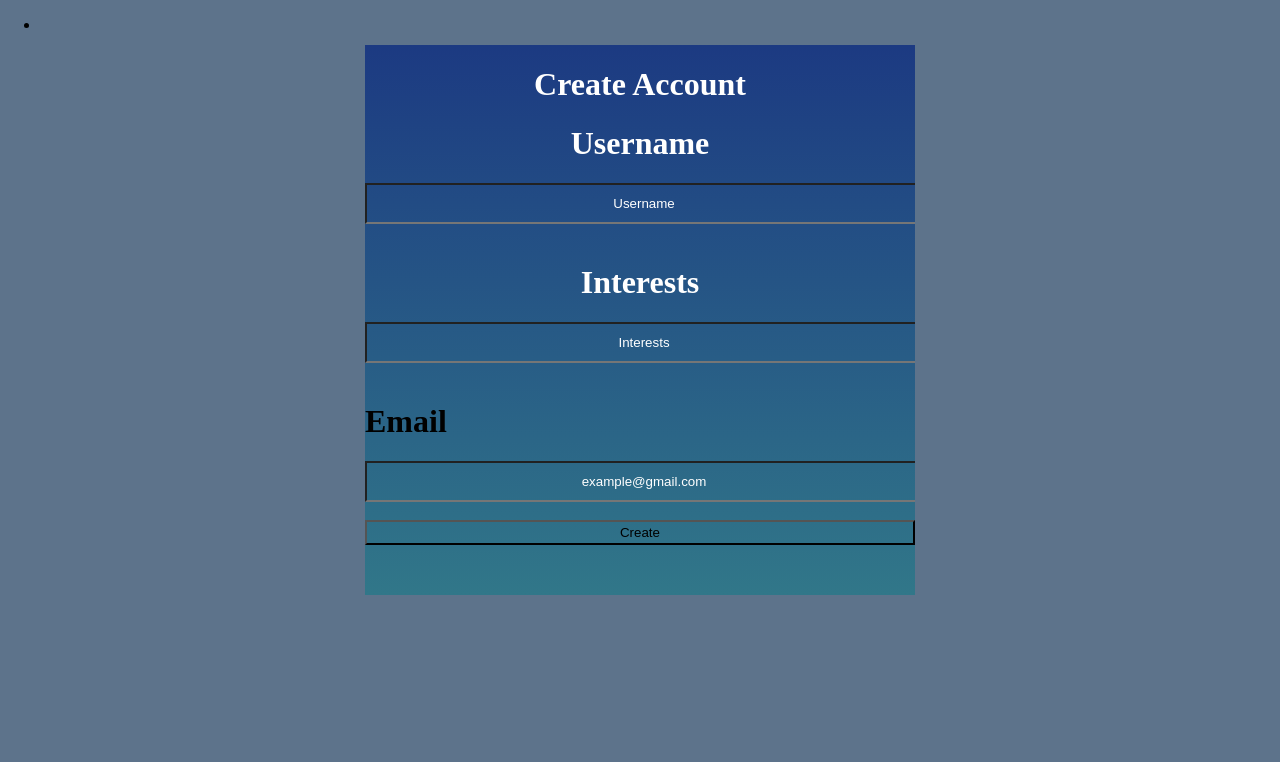
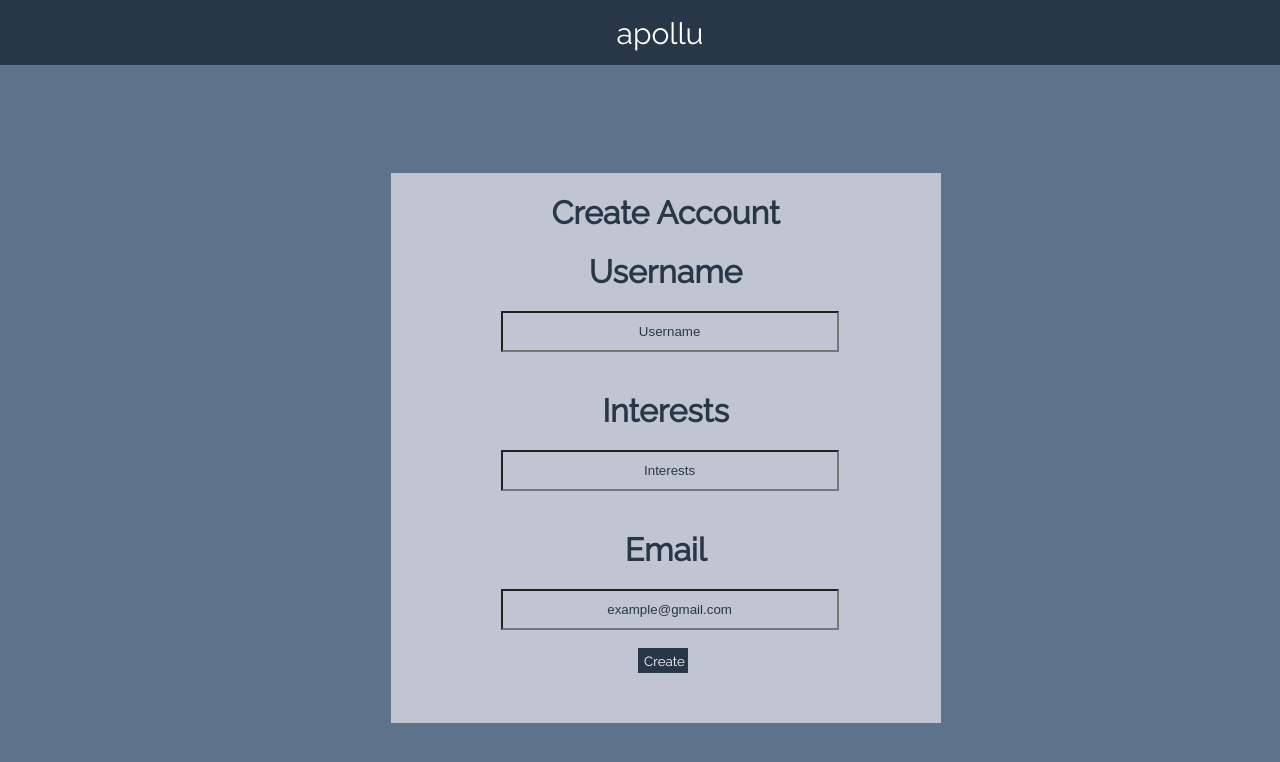
Before and after one commit to CSSIMusicApp/Apollu, a Python web app: template cssimusicapp/templates/signup.html in a window 1280 px wide. Shown: the top 762 px of the page. Run offline with Jinja, Linux system fonts and the light colour scheme; the template is opened without the code that fills it, so the values that code supplies are empty.

Commit message:
multiple changes

```diff
--- a/cssimusicapp/models.py
+++ b/cssimusicapp/models.py
@@ -5,6 +5,7 @@ import datetime
 from google.appengine.ext import ndb
 from google.appengine.api import users
 from random import *
+import logging
 
 env = jinja2.Environment(loader=jinja2.FileSystemLoader('templates'))
 user = users.get_current_user()
@@ -157,8 +158,8 @@ class ArticleHandler(webapp2.RequestHandler):
 
         if article.articletype == "text":
             template = env.get_template('textarticle.html')
-        if article.articletype == "spotify":
+        elif article.articletype == "spotify":
             template = env.get_template('spotifyarticle.html')
-        if article.articletype == "youtube":
+        elif article.articletype == "youtube":
             template = env.get_template('youtubearticle.html')
         self.response.write(template.render(vars))
--- /dev/null
+++ b/cssimusicapp/scripts/youtubeapi.js
@@ -0,0 +1,3 @@
+($(() => {
+  onYouTubeIframeAPIReady()
+}))
--- a/cssimusicapp/stylesheets/profile.css
+++ b/cssimusicapp/stylesheets/profile.css
@@ -6,10 +6,6 @@ html{
 body{
 margin:0;
 background: rgb(93, 115, 139);
-}
-
-#apollu {
-  display: none;
 }
 
 .flex-container1 {
--- a/cssimusicapp/stylesheets/signup.css
+++ b/cssimusicapp/stylesheets/signup.css
@@ -1,51 +1,94 @@
+ul {
+ list-style-type: none;
+ text-align: center;
+ background: rgb(40, 55, 71);
+ color: white;
+ height: 65px;
+ margin-top: 0;
+}
+a {
+ color: white;
+ font-size: 30px;
+ font-family: 'Raleway', sans-serif;
+ text-decoration: none;
+}
+.header {
+ height: 65px;
+ width: 100%;
+ position: relative;
+}
 .container form {
  width: 550px;
  height: 550px;
-  background: linear-gradient(rgb(28, 58, 130), rgb(49, 119, 137));
+ background: rgb(193, 197, 210);
  overflow: hidden;
+ margin-top: 10%;
 }
 
-#title {
+#name {
+ padding-top: 16px;
  text-align: center;
-  color: white;
+ font-family: 'Raleway', sans-serif;
+ color: rgb(40, 55, 71);
 }
 
 .signup-form {
  position: fixed;
  top: 40%;
-  left: 50%;
+ left: 52%;
  transform: translate(-50%, -50%);
  width: 50%;
 }
 
 .signup-form input {
-  width: 100%;
+ width: 60%;
  height: 35px;
  background: transparent;
+ margin-left: 20%;
 }
 
 .signup-form input::-webkit-input-placeholder {
-  color: white;
+ color: rgb(40, 55, 71);
  text-align: center;
+}
+
+#title {
+ text-align: center;
+ font-family: 'Raleway', sans-serif;
+ color: rgb(40, 55, 71);
 }
 
 #username-title {
  text-align: center;
-  color: white;
+ font-family: 'Raleway', sans-serif;
+ color: rgb(40, 55, 71);
 }
 
 #password-title {
  text-align: center;
-  color: white;
+ font-family: 'Raleway', sans-serif;
+ color: rgb(40, 55, 71);
 }
 
 #interests-title {
+ font-family: 'Raleway', sans-serif;
  text-align: center;
-  color: white;
+ color: rgb(40, 55, 71);
+}
+#email-title {
+ font-family: 'Raleway', sans-serif;
+ color: rgb(40, 55, 71);
+ text-align: center;
 }
 
 #submit-button {
+ font-family: 'Raleway', sans-serif;
  height: 25px;
+ width: 50px;
+ margin-left: 45%;
+ background: rgb(40, 55, 71);
+ color: white;
+ border: none;
 }
 
 #account-checker {
--- a/cssimusicapp/templates/signup.html
+++ b/cssimusicapp/templates/signup.html
@@ -5,12 +5,13 @@
    <link rel="stylesheet" href="/stylesheets/header.css">
    <link rel="stylesheet" href="/stylesheets/home.css">
    <link rel="stylesheet" href="/stylesheets/signup.css">
+   <link href="https://fonts.googleapis.com/css?family=Raleway" rel="stylesheet">
    <title>Sign Up</title>
  </head>
  <body>
    <div class="header">
      <ul>
-        <li id="left"><a href="/">{{title}}</a></li>
+       <li id="name"><a href="/">apollu</a></li>
      </ul>
    </div>
    <div class="container">
```
Also changed, not shown: cssimusicapp/stylesheets/createarticle.css (+41 -4 lines), cssimusicapp/templates/createarticle.html (+9 -7 lines), cssimusicapp/templates/home.html (+41 -0 lines), cssimusicapp/templates/profile.html (+4 -8 lines), cssimusicapp/templates/youtubearticle.html (+49 -8 lines), cssimusicapp/stylesheets/youtube-article.css (added). Lines whose indentation alone changed are shown as unchanged.
